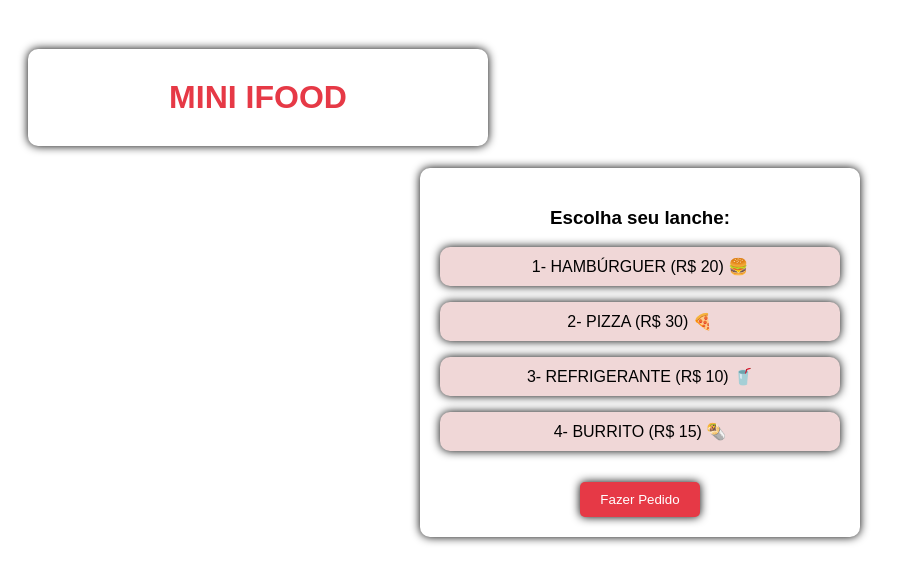
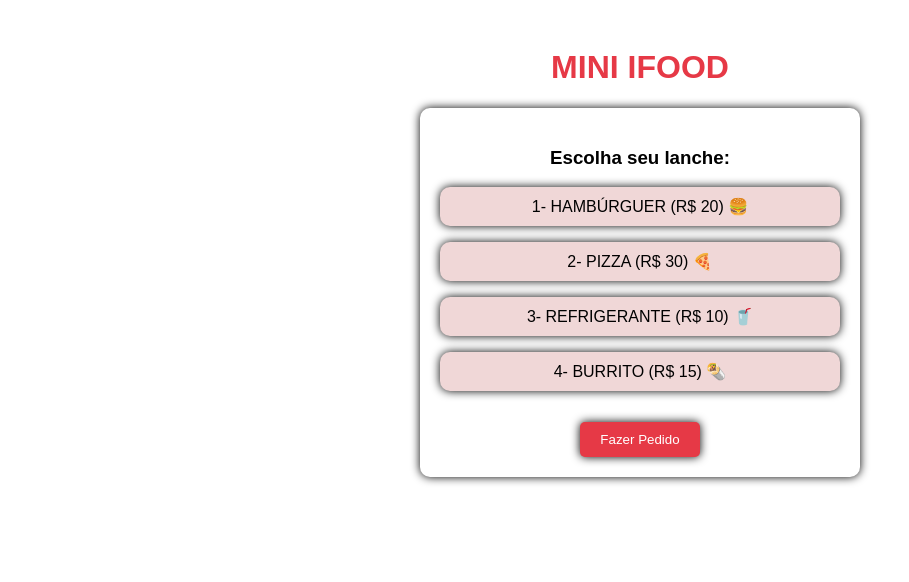
Before and after one commit to ssessd97-svg/Trabalho-ifood, a plain HTML site: page index.html in a window 1280 px wide. Shown: the whole page, without its empty margins (0-909 px from the left). Drawn offline with Linux system fonts and the light colour scheme.

Commit message:
Update style.css

```diff
--- a/style.css
+++ b/style.css
@@ -10,12 +10,6 @@
    h1{
 
      color: #e63946;
-     background: #FFFFFF;
-     padding: 30px;
-     border-radius: 10px;
-     max-width: 400px;
-     margin:none;
-     box-shadow: 0px 0px 10px rgba(0, 0, 0, 1);
 
    }
 
```
